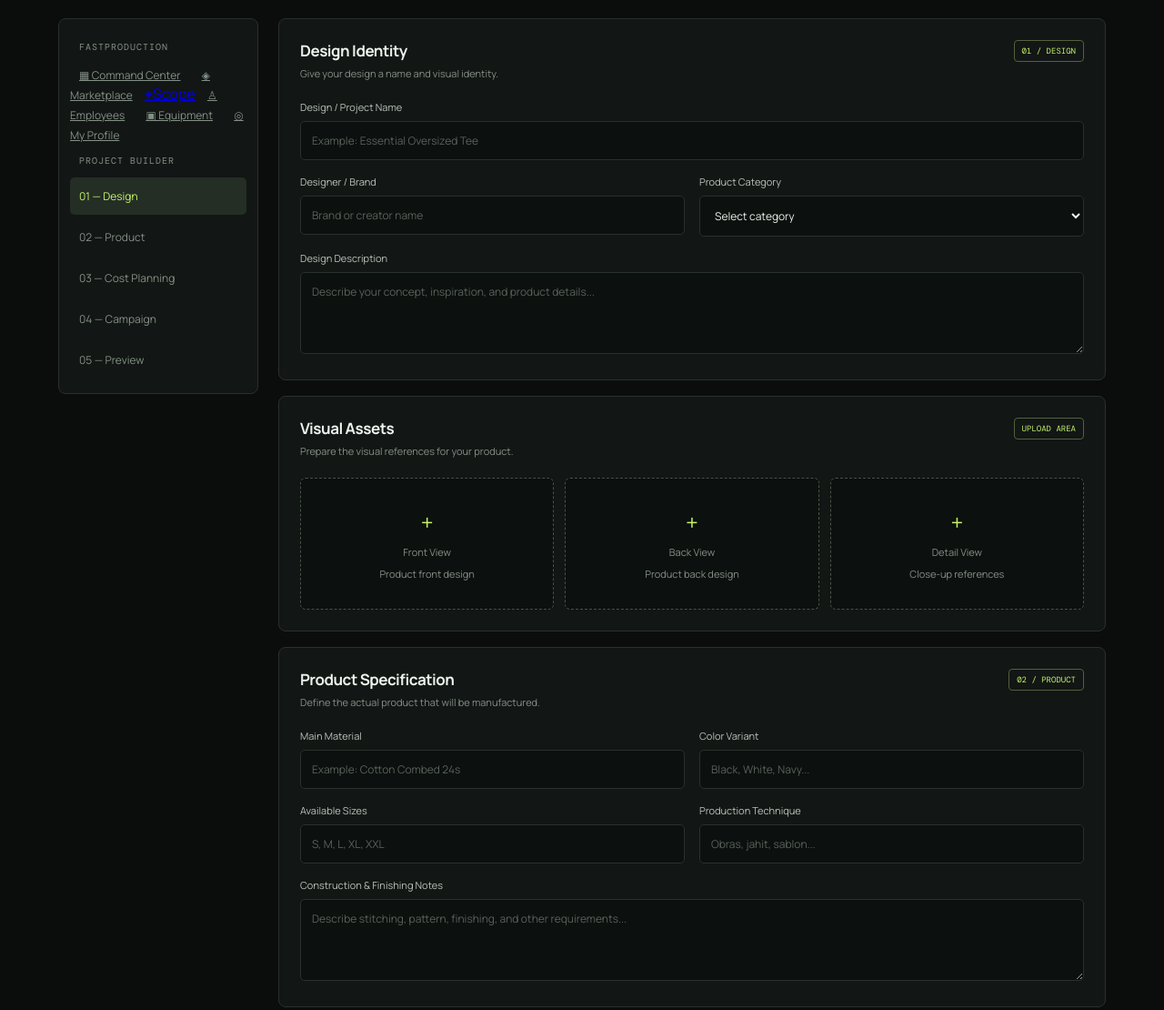
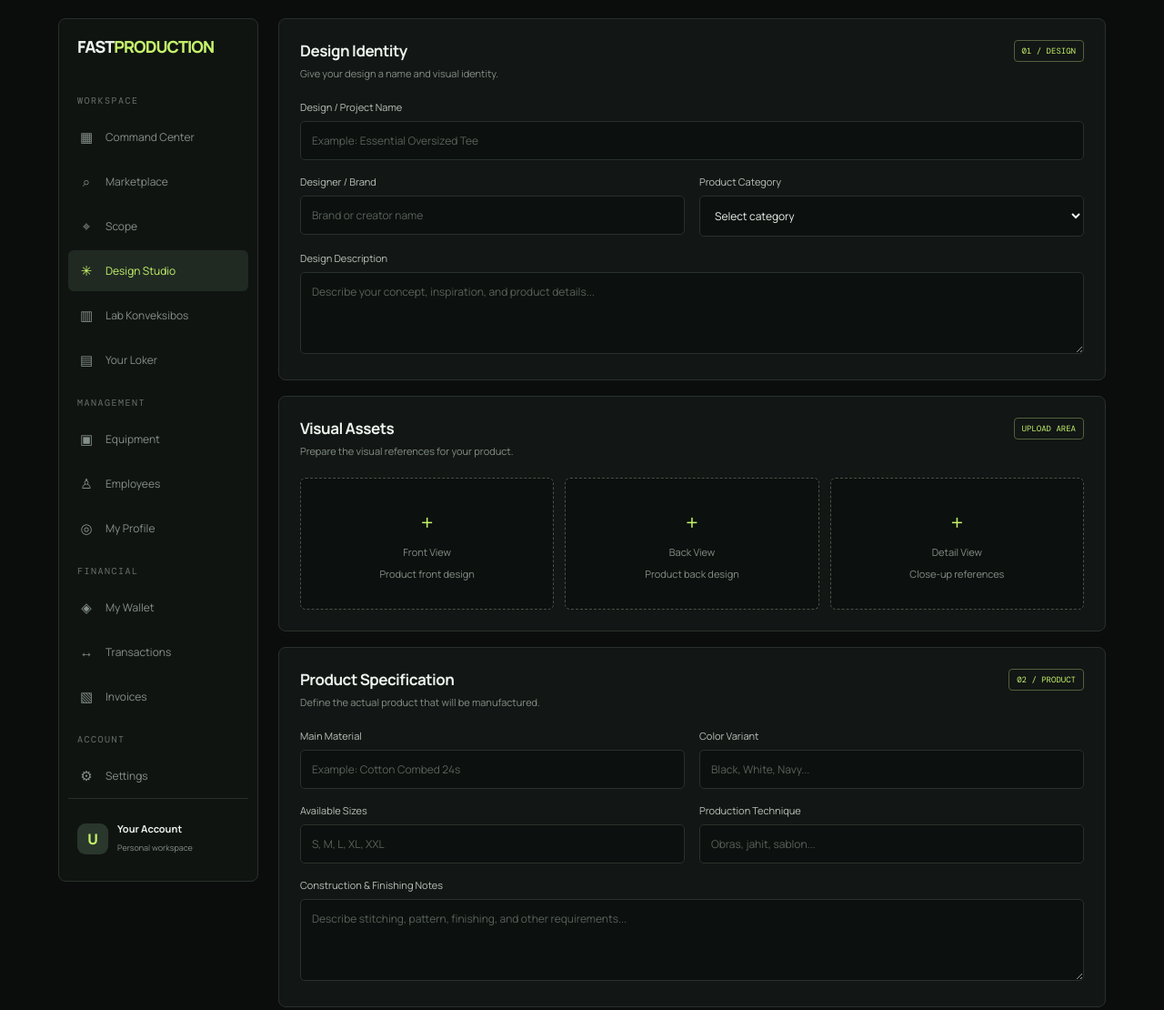
Before and after one commit to juniartobambang97-art/fastproduction-v2, a plain HTML site: page pages/create-design.html in a window 1280 px wide. Shown: the part 340-1450 px from the top of the page at 91% size. Drawn offline with nearby package versions, Linux system fonts and the light colour scheme.

Commit message:
Align Creator Studio sidebar with Command Center

```diff
--- a/pages/create-design.html
+++ b/pages/create-design.html
@@ -137,12 +137,15 @@ h1 {
 }
 
 .sidebar {
-  background: var(--panel);
+  background: #101411;
   border: 1px solid var(--line);
   border-radius: 8px;
-  padding: 12px;
+  padding: 18px 10px;
   position: sticky;
   top: 15px;
+  display: flex;
+  flex-direction: column;
+  min-height: 650px;
 }
 
 .side-label {
@@ -167,6 +170,85 @@ h1 {
 }
 
 .side-link:hover { background: var(--panel2); }
+
+
+.logo {
+  display: block;
+  font-size: 18px;
+  font-weight: 800;
+  letter-spacing: -1px;
+  padding: 0 10px 25px;
+  color: var(--text);
+  text-decoration: none;
+}
+.logo span { color: var(--lime); }
+
+.nav-label {
+  font: 10px var(--mono);
+  letter-spacing: 1.5px;
+  color: #667168;
+  padding: 16px 10px 9px;
+}
+
+.nav {
+  display: flex;
+  align-items: center;
+  gap: 12px;
+  padding: 12px 11px;
+  border-radius: 6px;
+  color: var(--muted);
+  font-size: 12px;
+  margin: 2px 0;
+  text-decoration: none;
+  transition: .2s;
+}
+
+.nav:hover, .nav.active {
+  background: #202a22;
+  color: var(--lime);
+}
+
+.nav-icon {
+  width: 18px;
+  flex-shrink: 0;
+  text-align: center;
+  font-size: 15px;
+}
+
+.sidebar-bottom {
+  margin-top: auto;
+  border-top: 1px solid var(--line);
+  padding-top: 15px;
+}
+
+.user-mini {
+  display: flex;
+  align-items: center;
+  gap: 10px;
+  padding: 10px;
+}
+
+.avatar {
+  width: 34px;
+  height: 34px;
+  flex-shrink: 0;
+  border-radius: 9px;
+  background: #29372c;
+  display: grid;
+  place-items: center;
+  color: var(--lime);
+  font-weight: 800;
+}
+
+.user-mini strong {
+  font-size: 11px;
+  display: block;
+}
+
+.user-mini small {
+  font-size: 9px;
+  color: var(--muted);
+}
 
 .content {
   min-width: 0;
@@ -423,20 +505,39 @@ input::placeholder, textarea::placeholder {
   <div class="layout">
 
     <aside class="sidebar">
-      <div class="side-label">FASTPRODUCTION</div>
-      <a class="side-link" href="dashboard.html">▦ Command Center</a>
-      <a class="side-link" href="marketplace.html">◈ Marketplace</a>
+  <a class="logo" href="../index.html">FAST<span>PRODUCTION</span></a>
+
+  <div class="nav-label">WORKSPACE</div>
+  <a class="nav" href="dashboard.html"><span class="nav-icon">▦</span><span class="nav-text">Command Center</span></a>
+  <a class="nav" href="marketplace.html"><span class="nav-icon">⌕</span><span class="nav-text">Marketplace</span></a>
   <a class="nav" href="scope.html"><span class="nav-icon">⌖</span><span class="nav-text">Scope</span></a>
-      <a class="side-link" href="employees.html">♙ Employees</a>
-      <a class="side-link" href="equipment.html">▣ Equipment</a>
-      <a class="side-link" href="profile.html">◎ My Profile</a>
-      <div class="side-label">PROJECT BUILDER</div>
-      <div class="side-link active">01 — Design</div>
-      <div class="side-link">02 — Product</div>
-      <div class="side-link">03 — Cost Planning</div>
-      <div class="side-link">04 — Campaign</div>
-      <div class="side-link">05 — Preview</div>
-    </aside>
+  <a class="nav active" href="create-design.html"><span class="nav-icon">✳</span><span class="nav-text">Design Studio</span></a>
+  <a class="nav" href="lab-konveksibos.html"><span class="nav-icon">▥</span><span class="nav-text">Lab Konveksibos</span></a>
+  <a class="nav" href="your-loker.html"><span class="nav-icon">▤</span><span class="nav-text">Your Loker</span></a>
+
+  <div class="nav-label">MANAGEMENT</div>
+  <a class="nav" href="equipment.html"><span class="nav-icon">▣</span><span class="nav-text">Equipment</span></a>
+  <a class="nav" href="employees.html"><span class="nav-icon">♙</span><span class="nav-text">Employees</span></a>
+  <a class="nav" href="profile.html"><span class="nav-icon">◎</span><span class="nav-text">My Profile</span></a>
+
+  <div class="nav-label">FINANCIAL</div>
+  <a class="nav" href="wallet.html"><span class="nav-icon">◈</span><span class="nav-text">My Wallet</span></a>
+  <a class="nav" href="transactions.html"><span class="nav-icon">↔</span><span class="nav-text">Transactions</span></a>
+  <a class="nav" href="invoices.html"><span class="nav-icon">▧</span><span class="nav-text">Invoices</span></a>
+
+  <div class="nav-label">ACCOUNT</div>
+  <a class="nav" href="settings.html"><span class="nav-icon">⚙</span><span class="nav-text">Settings</span></a>
+
+  <div class="sidebar-bottom">
+    <div class="user-mini">
+      <div class="avatar">U</div>
+      <div>
+        <strong>Your Account</strong>
+        <small>Personal workspace</small>
+      </div>
+    </div>
+  </div>
+</aside>
 
     <div class="content">
 
```
